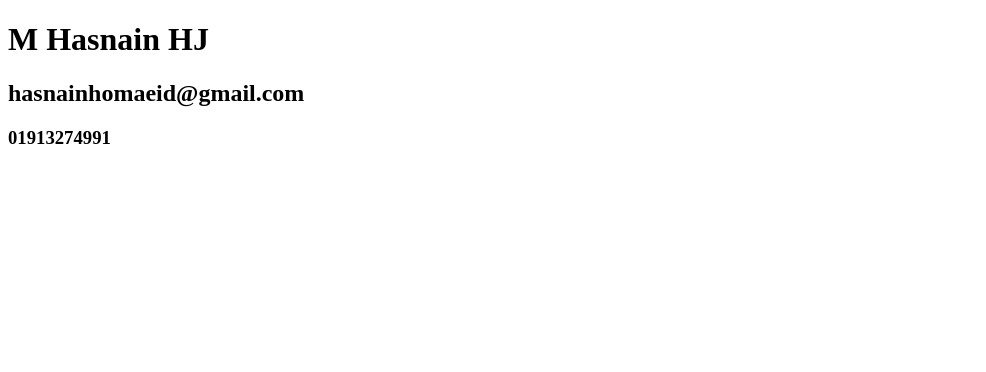
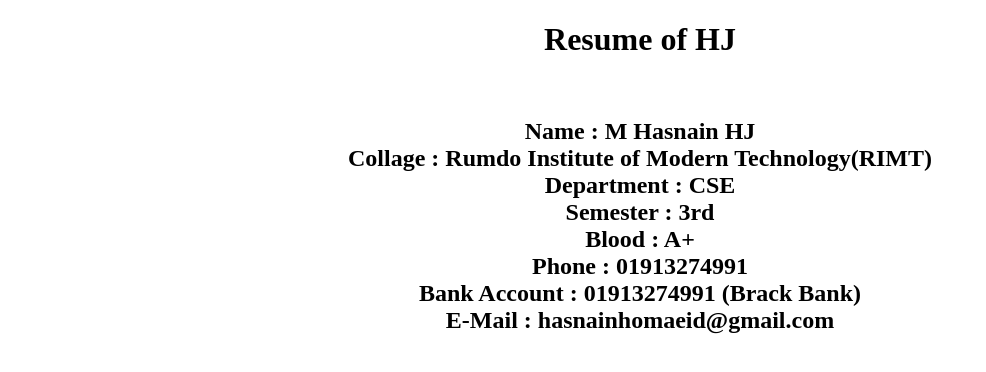
Before and after one commit to hasnain04/html, a plain HTML site: page index.html in a window 1280 px wide. Shown: the whole page, without its empty margins (0-986 px from the left). Drawn offline with Linux system fonts and the light colour scheme.

Commit message:
Update index.html

```diff
--- a/index.html
+++ b/index.html
@@ -7,8 +7,20 @@
     <title>GitHub Link</title>
 </head>
 <body>
-    <h1>M Hasnain HJ</h1>
-    <h2>hasnainhomaeid@gmail.com</h2>
-    <h3>01913274991</h3>
+    <div>
+    <center>
+    <h1>Resume of HJ</h1>
+    <br>
+    <h2>Name : M Hasnain HJ
+         <br>Collage : Rumdo Institute of Modern Technology(RIMT)
+                   <br> Department : CSE
+                     <br> Semester : 3rd
+                     <br> Blood : A+
+                   <br> Phone : 01913274991
+                <br> Bank Account : 01913274991 (Brack Bank)
+         <br> E-Mail : hasnainhomaeid@gmail.com</h2>
+
+</center>
+</div>
 </body>
 </html>
```
